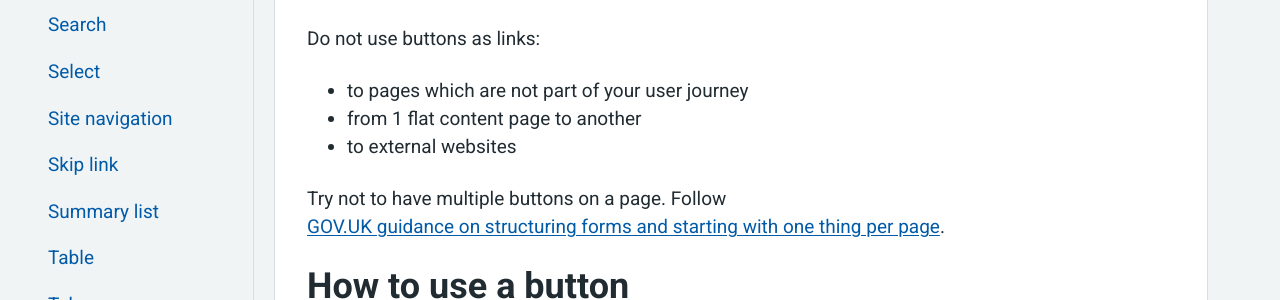
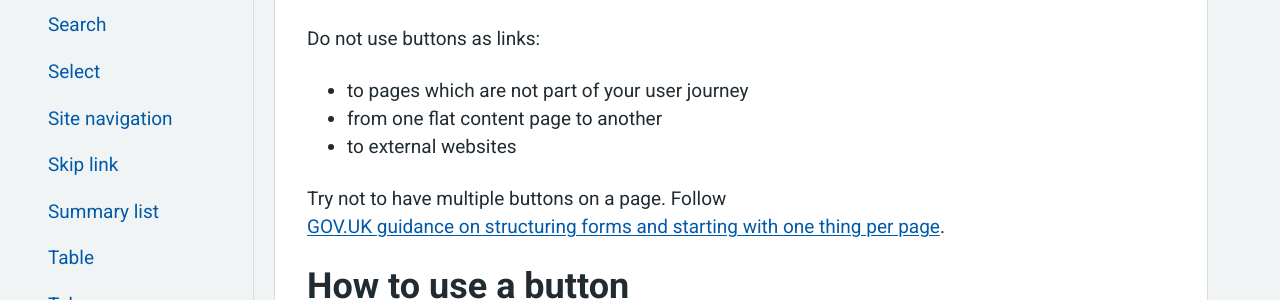
Before and after one commit to DHCW-Digital-Health-and-Care-Wales/nhsw-component-library, a Jekyll site: the page built from preview/components/buttons.html, in a window 1280 px wide and 900 px high, scrolled down 1041 px. Shown: the part 153-453 px from the top of the window. Built offline with Jekyll 4.4.1, drawn with Linux system fonts in a browser that asks for light colours.

Commit message:
Fix typo in buttons.html list item

```diff
--- a/preview/components/buttons.html
+++ b/preview/components/buttons.html
@@ -44,7 +44,7 @@ tabs:
   <p class="nhsw-body">Do not use buttons as links:</p>
   <ul class="nhsw-body">
     <li>to pages which are not part of your user journey</li>
-    <li>from 1 flat content page to another</li>
+    <li>from one flat content page to another</li>
     <li>to external websites</li>
   </ul>
   <p class="nhsw-body">Try not to have multiple buttons on a page. Follow <a class="nhsw-link" href="#">GOV.UK guidance on structuring forms and starting with one thing per page</a>.</p>
```
